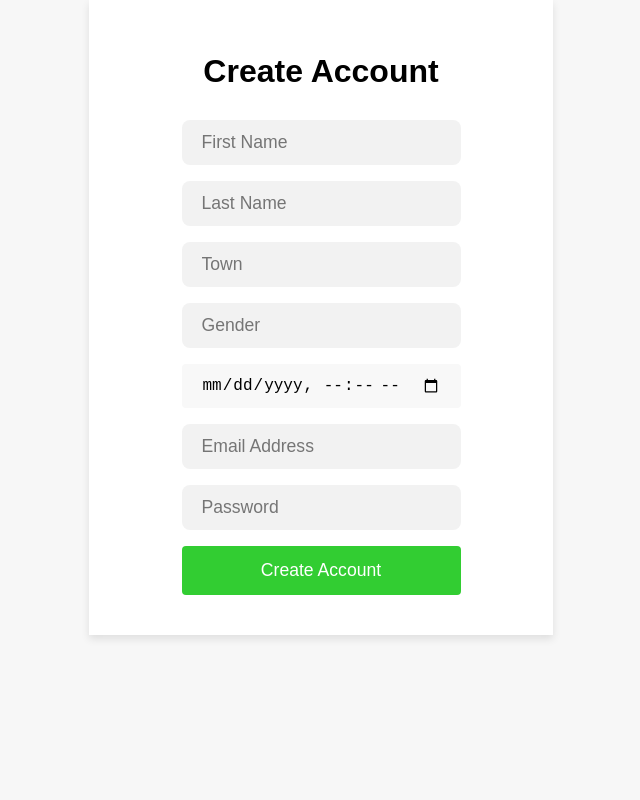
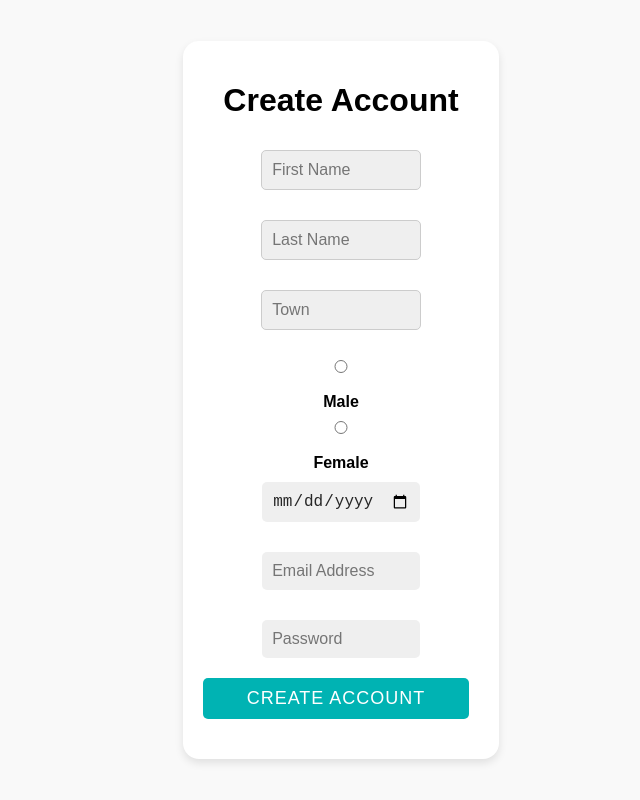
Before and after one commit to moosieth/cse412_group5_phase3, a React (Vite) app in the folder group5/: page /create-account in a window 1280 px wide. Shown: the whole page, without its empty margins (319-959 px from the left). Built offline with nearby package versions, Linux system fonts and the light colour scheme.

Commit message:
not working 100%

```diff
--- a/group5/src/components/create_page/create.css
+++ b/group5/src/components/create_page/create.css
@@ -1,110 +1,109 @@
-.create {
+body {
     display: flex;
     justify-content: center;
     align-items: center;
-    min-height: 100vh;
-    background-color: #f2f2f2;
-    font-family: Arial, sans-serif;
+    height: 100vh;
+    background-color: #f9f9f9;
   }
 
-.wrapper {
-    text-align: center;
-    margin-bottom: 2rem;
-}
-
-.wrapper h1 {
-    margin: 0;
-    font-size: 3rem;
-    font-weight: bold;
-    color: #333;
-    margin-bottom: 1rem;
-}
-
-.wrapper p {
-    margin: 10px 0;
-    font-size: 1.5rem;
-    color: #777;
-    margin-bottom: 1rem;
-}
 
   .create_form {
-    display: flex;
     flex-direction: column;
+    align-items: center;
     justify-content: center;
-    align-items: center;
+    max-width: 800px;
     width: 100%;
-    max-width: 400px;
-    height: 100%;
-    margin: auto;
-    padding: 2rem;
+    margin: 0 auto;
+    padding: 20px;
     background-color: #fff;
+    text-align: center;
     box-shadow: 0 0.25rem 0.5rem rgba(0, 0, 0, 0.1);
+    border-radius: 1rem;
   }
 
   .create_input {
-    width: 100%;
-    padding: 12px 20px;
-    margin: 8px 0;
-    box-sizing: border-box;
+    display: block;
+    margin: 10px auto;
+    padding: 10px;
+    width: 50%;
     border: none;
-    border-radius: 4px;
-    background-color: #f8f8f8;
+    border-radius: 5px;
+    background-color: #efefef;
     font-size: 16px;
+    color: #262626;
   }
 
-.create_form input[type="text"],
-.create_form input[type="email"],
-.create_form input[type="password"],
-.create_form input[type="date"],
-.create_form select {
-    width: 100%;
-    padding: 12px 20px;
-    margin: 8px 0;
-    border: none;
-    border-radius: 4px;
-    box-sizing: border-box;
-    font-size: 1.1rem;
-    border-radius: 0.5rem;
-    background-color: #f2f2f2;
+  .gender_container {
     display: flex;
-    justify-content: center;
+    flex-direction: row;
+    justify-content: flex-start;
     align-items: center;
+    margin-bottom: 20px;
   }
 
-.create_form button[type="submit"] {
-    width: 100%;
-    background-color: #32CD32;
-    color: white;
-    padding: 14px 20px;
-    margin: 8px 0;
-    border: none;
-    border-radius: 4px;
-    cursor: pointer;
-    font-size: 1.1rem;
+  .gender_container label {
+    display: flex;
+    flex-direction: row;
+    align-items: center;
+    margin-right: 10px;
   }
 
-.create_form button[type="submit"]:hover {
-    background-color: #27AE1B;
+  .gender_container label input {
+    margin-right: 10px;
   }
 
-.create_form hr {
-    margin-top: 15px;
-    margin-bottom: 15px;
-    border: 0;
-    border-top: 1px solid #ddd;
+  .gender_container label:hover {
+    background-color: #f2f2f2;
   }
 
-.create_form a {
-    color: #4CAF50;
-    font-size: 1.1rem;
-    text-decoration: none;
+  .gender_container input[type="radio"] {
+    display: none;
   }
 
-.create_form a:hover {
-    text-decoration: underline;
+  .gender_container span {
+    display: inline-block;
+    width: 28px;
+    height: 28px;
+    margin-right: 5px;
+    border-radius: 50%;
+    border: 1px solid #ccc;
+    background-color: #efefef;
   }
 
-.create_form span {
-    color: #777;
-    font-size: 1.1rem;
+  .gender_container span:before {
+    content: "";
+    display: block;
+    width: 18px;
+    height: 18px;
+    margin: 5px;
+    border-radius: 50%;
+    background-color: #fafafa;
+    box-shadow: 0 1px 2px rgba(0, 0, 0, 0.1);
   }
+
+  .gender_container input[type="radio"]:checked + span:before {
+    background-color: #3498db;
+  }
+
+  .create_input,
+  button {
+    margin-bottom: 20px;
+  }
+
+  button {
+    cursor: pointer;
+    padding: 10px 10px;
+    border: none;
+    border-radius: 0.5rem;
+    background-color: #3498db;
+    color: #fff;
+    font-size: 16px;
+    font-weight: bold;
+    text-transform: uppercase;
+    letter-spacing: 1px;
+    transition: background-color 0.2s ease-in-out;
+  }
+
+  button:hover {
+    background-color: #2980b9;
+  }
--- a/group5/src/components/create_page/create_page.jsx
+++ b/group5/src/components/create_page/create_page.jsx
@@ -1,21 +1,27 @@
 import React, { useState } from "react";
 import axios from "axios";
+import { createBrowserHistory } from "history";
 import "./create.css";
 
 export default function CreateAccount() {
-
+  const history = createBrowserHistory();
   const [formData, setFormData] = useState({
     fName: "",
     lName: "",
-        email: "",
-        password: "",
     town: "",
     gender: "",
+    pw: "",
+    email: "",
     dob: "",
   });
 
   const handleInputChange = (e) => {
-        setFormData({ ...formData, [e.target.name]: e.target.value });
+    const name = e.target.name;
+    let value = e.target.value;
+    if (name === "dob") {
+      value += "T00:00:00";
+    }
+    setFormData({ ...formData, [name]: value });
   };
 
   const handleSubmit = async (e) => {
@@ -23,6 +29,7 @@ export default function CreateAccount() {
     try {
       await axios.post("http://127.0.0.1:5000/register", formData);
       alert("Account created successfully!");
+      history.push("/login");
     } catch (error) {
       console.error(error);
     }
@@ -61,24 +68,43 @@ export default function CreateAccount() {
           required
         />
 
+        <div className="gender_box">
+          <label>
             <input
-                    type="text"
-                    placeholder="Gender"
+              type="radio"
               name="gender"
-                    value={formData.gender}
+              value="M"
+              checked={formData.gender === "M"}
               onChange={handleInputChange}
               className="create_input"
               required
             />
-
+            <span>Male</span>
+          </label>
+          <label>
             <input
-                    type="datetime-local"
-                    placeholder="Date of Birth"
-                    name="dob"
-                    value={formData.dob}
+              type="radio"
+              name="gender"
+              value="F"
+              checked={formData.gender === "F"}
               onChange={handleInputChange}
               className="create_input"
               required
+            />
+            <span>Female</span>
+          </label>
+        </div>
+
+        <input
+            type="date"
+            placeholder="Date of Birth"
+            name="dob"
+            value={formData.dob.slice(0, 10)}
+            onChange={handleInputChange}
+            className="create_input"
+            required
+            max={new Date().toISOString().slice(0, 10)}
+            step="1"
         />
 
         <input
@@ -93,8 +119,8 @@ export default function CreateAccount() {
         <input
           type="password"
           placeholder="Password"
-                    name="password"
-                    value={formData.password}
+          name="pw"
+          value={formData.pw}
           onChange={handleInputChange}
           className="create_input"
           required
--- a/group5/src/components/create_post/create_post.jsx
+++ b/group5/src/components/create_post/create_post.jsx
@@ -61,9 +61,14 @@ export default function CreatePost(props) {
               accept="image/*"
               onChange={handleFileSelect}
             />
-            <p>Drag and drop a photo here, or click to select a file!</p>
-            <img src = {photo} alt="Select Photo" className="select_photo"></img>
-            {file && <img src={URL.createObjectURL(file)} alt="preview" />}
+            {file ? (
+              <img src={URL.createObjectURL(file)} alt="preview" />
+            ) : (
+              <>
+                <p>Drag and drop a photo here, or click to select a file!</p>
+                <img src={photo} alt="Select Photo" className="select_photo"></img>
+              </>
+            )}
           </div>
           <button type="submit">Upload</button>
           <button onClick={handleClose}>Close</button>
--- a/group5/src/components/login_page/login.css
+++ b/group5/src/components/login_page/login.css
@@ -35,6 +35,7 @@
     padding: 2rem;
     background-color: #fff;
     box-shadow: 0 0.25rem 0.5rem rgba(0, 0, 0, 0.1);
+    border-radius: 1rem;
   }
 
   .login_form input[type="text"],
--- a/group5/src/components/login_page/login_page.jsx
+++ b/group5/src/components/login_page/login_page.jsx
@@ -1,6 +1,5 @@
 import React from "react";
 import logo from "../../data/logo.png"
-import Sammy from "../../data/sammy.jpeg";
 import { useNavigate } from "react-router-dom";
 import { createBrowserHistory } from "history"; // install history
 import { useState } from "react";
--- /dev/null
+++ b/package.json
@@ -0,0 +1,5 @@
+{
+  "dependencies": {
+    "react-datepicker": "^4.11.0"
+  }
+}
```
Also changed, not shown: 1 other file (tests, documents, lock files or other folders). Lines whose indentation alone changed are shown as unchanged.
